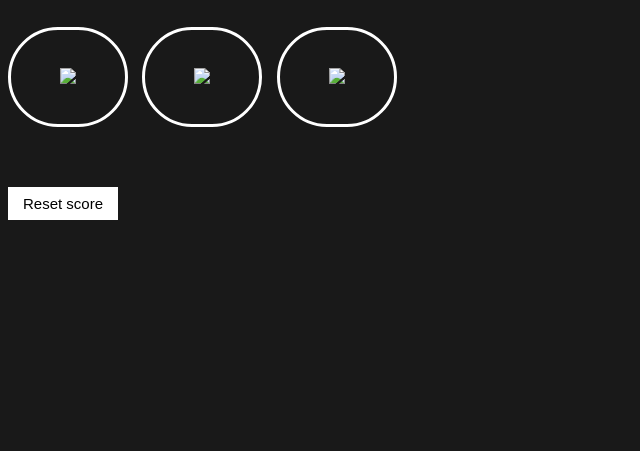
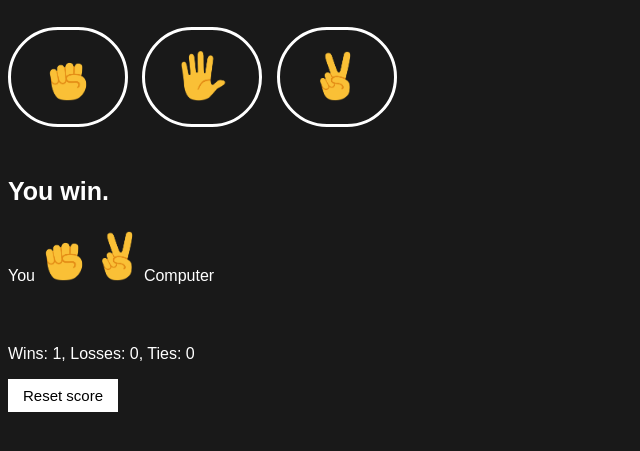
Before and after one commit to vinning4/rock-paper-scissors, a plain HTML site: page 10-domRPS with css.html in a window 1280 px wide. Both pictures are taken after a click on the button 68 px from the left and 144 px from the top of the page. Shown: the part 67-518 px from the top of the page, without its empty margins (0-640 px from the left). Drawn offline with Linux system fonts and the light colour scheme; files that its build step writes are made by us from their sources.

Commit message:
Third commit with img path changes

```diff
--- a/10-RPS.js
+++ b/10-RPS.js
@@ -63,8 +63,8 @@ let score = JSON.parse(localStorage.getItem('score')) || {wins: 0, losses: 0, ti
         document.querySelector('.js-result').innerHTML = result;
 
         document.querySelector('.js-moves').innerHTML = `You
-      <img src="images/${playerMove}-emoji.png" class="move-icon">
-      <img src="images/${computerMove}-emoji.png" class="move-icon">Computer`;
+      <img src="./${playerMove}-emoji.png" class="move-icon">
+      <img src="./${computerMove}-emoji.png" class="move-icon">Computer`;
 
 
     }
--- a/10-domRPS with css.html
+++ b/10-domRPS with css.html
@@ -2,7 +2,7 @@
 <html>
   <head>
     <title>Rock-Paper-Scissors</title>
-    <link rel="stylesheet" href="styles/10-RPS.css">
+    <link rel="stylesheet" href="./10-RPS.css">
 
   </head>
 
@@ -12,13 +12,13 @@
     <p class="title">Rock-Paper-Scissors (dom, funcs, css)</p>
 
     <button onclick="playGame('rock');" class="move-button">
-      <img src="images/rock-emoji.png" class="move-icon"></button>
+      <img src="./rock-emoji.png" class="move-icon"></button>
 
       <button onclick="playGame('paper');" class="move-button">
-      <img src="images/paper-emoji.png" class="move-icon"></button>
+      <img src="./paper-emoji.png" class="move-icon"></button>
 
       <button onclick="playGame('scissors');" class="move-button">
-        <img src="images/scissors-emoji.png" class="move-icon"></button>
+        <img src="./scissors-emoji.png" class="move-icon"></button>
 
     <p class="js-result result"></p>
     <p class="js-moves"></p>
@@ -35,7 +35,7 @@
     class="reset-score-button">Reset score</button>
 
 
-  <script src="scripts/10-RPS.js"></script>
+  <script src="./10-RPS.js"></script>
 
   </body>
 
```
Also changed, not shown: paper-emoji.png (added), rock-emoji.png (added), scissors-emoji.png (added).
